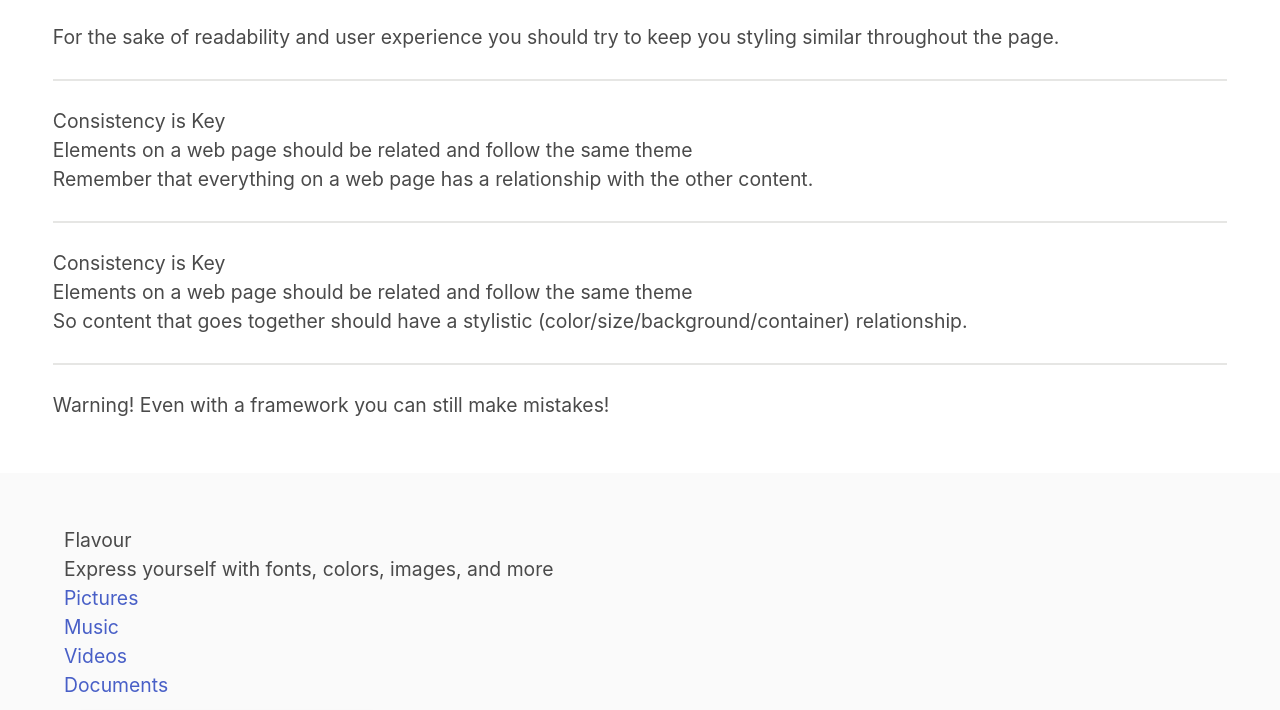
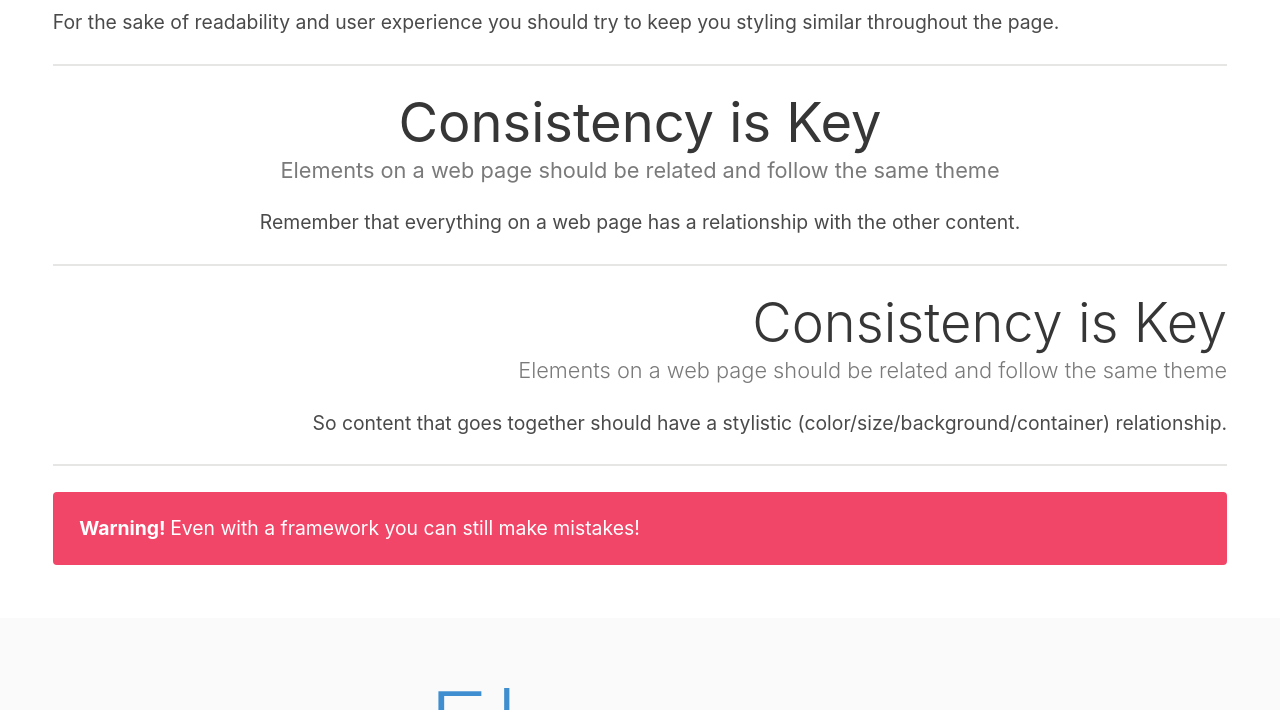
Before and after one commit to jdmar3-comp426/a02-henrybarklam, a website: page index.html in a window 1280 px wide. Shown: the part 1676-2386 px from the top of the page. Drawn offline with nearby package versions, Linux system fonts and the light colour scheme; a web font is replaced by a local one.

Commit message:
All changes working, now doing Hierarchy

```diff
--- a/index.html
+++ b/index.html
@@ -25,7 +25,7 @@
     <div class="container">
         <div class="content">
             <h1 class="title">CSS Frameworks</h1>
-            <h5 class="">How to use a framework effectively</h5>
+            <h5 class="subtitle has-text-grey">How to use a framework effectively</h5>
             <p>
 	    	When it comes to developing websites, design can be a very fun aspect.
 		But in reality we often don't want to spend hours writing CSS.
@@ -58,48 +58,48 @@
     <div class="">
         <div class="content">
             <h1 class="title has-text-weight-bold">Consistency is Key</h1>
-            <h5 class="subtitle">Elements on a web page should be related and follow the same theme</h5>
+            <h5 class="subtitle has-text-grey">Elements on a web page should be related and follow the same theme</h5>
             <p>
 	    	For the sake of readability and user experience you should try to keep you styling similar throughout the page.
 	    </p>
         </div>
         <hr>
-        <div class="">
-            <h1 class="">Consistency is Key</h1>
-            <h5 class="">Elements on a web page should be related and follow the same theme</h5>
+        <div class="content has-text-centered">
+            <h1 class="title has-text-weight-normal">Consistency is Key</h1>
+            <h5 class="subtitle has-text-grey has-text-weight-normal">Elements on a web page should be related and follow the same theme</h5>
             <p>
 	    	Remember that everything on a web page has a relationship with the other content.
 	    </p>
         </div>
         <hr>
-        <div class="">
-            <h1 class="">Consistency is Key</h1>
-            <h5 class="">Elements on a web page should be related and follow the same theme</h5>
+        <div class="content has-text-right">
+            <h1 class="title has-text-weight-light">Consistency is Key</h1>
+            <h5 class="subtitle has-text-grey has-text-weight-light">Elements on a web page should be related and follow the same theme</h5>
             <p>
 	    	So content that goes together should have a stylistic (color/size/background/container) relationship.
 	    </p>
         </div>
         <hr>
-        <div class="">
-            <p><span class="">Warning! </span>Even with a framework you can still make mistakes!</p>
+        <div class="notification is-danger">
+            <p><span class="has-text-weight-bold">Warning! </span>Even with a framework you can still make mistakes!</p>
         </div>
     </div>
 </section>
 <section class="section">
     <div class="container">
-        <div class="">
-            <h1 class="">Flavour</h1>
-            <h5 class="">Express yourself with fonts, colors, images, and more</h5>
+        <div class="content has-text-centered">
+            <h1 class="title has-text-info is-family-secondary">Flavour</h1>
+            <h5 class="subtitle has-text-grey is-italic">Express yourself with fonts, colors, images, and more</h5>
         </div>
-        <div class="">
+        <div class="tabs is-medium is-centered">
             <ul>
-                <li class=""><a>Pictures</a></li>
+                <li class="is-active"><a>Pictures</a></li>
                 <li><a>Music</a></li>
                 <li><a>Videos</a></li>
                 <li><a>Documents</a></li>
             </ul>
         </div>
-        <div class="">
+        <div class="columns is-multiline justify-center">
             <div class="column">
                 <img src="images/all-01.jpg" alt="Pictures">
             </div>
```
